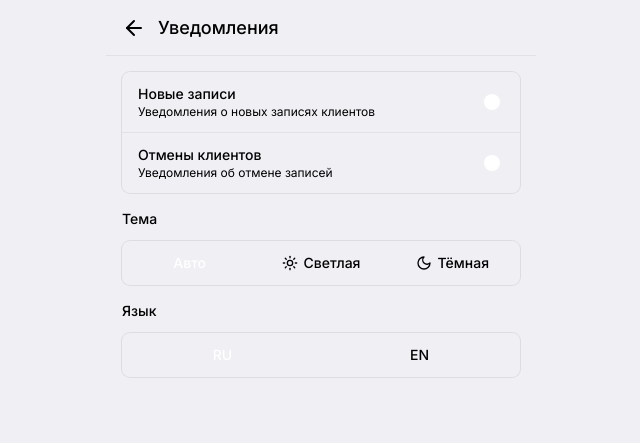
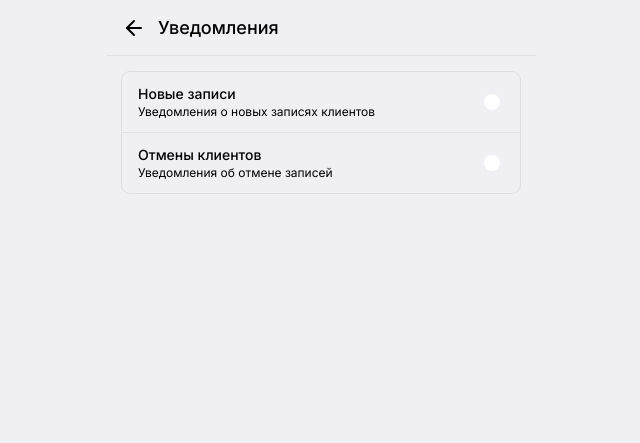
Before and after one commit to Karlen9/scheduler, a Next.js app in the folder mini-app/: page /admin/settings/notifications in a window 1280 px wide. Shown: the top 443 px of the page, without its empty margins (319-959 px from the left). Built offline with nearby package versions, Linux system fonts and the light colour scheme; no server answers.

Commit message:
Move admin LanguageSelector to main settings page alongside theme switcher

```diff
--- a/mini-app/src/app/admin/settings/notifications/page.tsx
+++ b/mini-app/src/app/admin/settings/notifications/page.tsx
@@ -1,25 +1,17 @@
 "use client";
 
-import { useState, useEffect, useRef } from "react";
+import { useState, useEffect } from "react";
 import { toast } from "sonner";
-import { useTranslations, useLocale } from "next-intl";
-import { useRouter } from "next/navigation";
-import { setLocale } from "@/actions/locale";
+import { useTranslations } from "next-intl";
 import { TopBar } from "@/components/TopBar";
-import { ThemeSelector } from "@/components/ThemeSelector";
-import { LanguageSelector } from "@/components/LanguageSelector";
 import { api } from "@/lib/api";
-import { useAdminNotifications, useAdminProfile } from "@/hooks/queries";
+import { useAdminNotifications } from "@/hooks/queries";
 import { invalidateAdminNotifications } from "@/hooks/mutations";
 
 export default function AdminNotificationsPage() {
   const t = useTranslations("AdminNotifications");
   const te = useTranslations("Errors");
-  const tl = useTranslations("LanguageSelector");
-  const locale = useLocale();
-  const router = useRouter();
   const { data: prefs, isLoading } = useAdminNotifications();
-  const { data: trainerProfile } = useAdminProfile();
   const [notifyNewBookings, setNotifyNewBookings] = useState(true);
   const [notifyCancellations, setNotifyCancellations] = useState(true);
   const [initialized, setInitialized] = useState(false);
@@ -31,15 +23,6 @@ export default function AdminNotificationsPage() {
     setNotifyCancellations(prefs.notifyCancellations);
     setInitialized(true);
   }, [prefs, isLoading, initialized]);
-
-  // Cross-device language sync
-  const syncedRef = useRef(false);
-  useEffect(() => {
-    if (trainerProfile?.language && trainerProfile.language !== locale && !syncedRef.current) {
-      syncedRef.current = true;
-      setLocale(trainerProfile.language).then(() => router.refresh());
-    }
-  }, [trainerProfile?.language, locale, router]);
 
   const handleToggle = async (
     key: "notifyNewBookings" | "notifyCancellations",
@@ -105,16 +88,6 @@ export default function AdminNotificationsPage() {
           ))}
         </div>
       </div>
-      {/* Theme */}
-      <div className="p-4 pt-0">
-        <h3 className="text-sm text-muted-foreground mb-3">{t("theme")}</h3>
-        <ThemeSelector />
-      </div>
-      {/* Language */}
-      <div className="p-4 pt-0">
-        <h3 className="text-sm text-muted-foreground mb-3">{tl("language")}</h3>
-        <LanguageSelector isAdmin />
-      </div>
     </div>
   );
 }
--- a/mini-app/src/app/admin/settings/page.tsx
+++ b/mini-app/src/app/admin/settings/page.tsx
@@ -1,13 +1,31 @@
 "use client";
 
+import { useEffect, useRef } from "react";
 import { Users, User, DollarSign, Clock, Bell, HelpCircle, CalendarOff } from "lucide-react";
-import { useTranslations } from "next-intl";
+import { useTranslations, useLocale } from "next-intl";
+import { useRouter } from "next/navigation";
+import { setLocale } from "@/actions/locale";
 import { TopBar } from "@/components/TopBar";
 import { SettingsMenuItem, SettingsGroup } from "@/components/SettingsMenuItem";
 import { ThemeSelector } from "@/components/ThemeSelector";
+import { LanguageSelector } from "@/components/LanguageSelector";
+import { useAdminProfile } from "@/hooks/queries";
 
 export default function SettingsPage() {
   const t = useTranslations("AdminSettings");
+  const tl = useTranslations("LanguageSelector");
+  const locale = useLocale();
+  const router = useRouter();
+  const { data: trainerProfile } = useAdminProfile();
+
+  // Cross-device language sync
+  const syncedRef = useRef(false);
+  useEffect(() => {
+    if (trainerProfile?.language && trainerProfile.language !== locale && !syncedRef.current) {
+      syncedRef.current = true;
+      setLocale(trainerProfile.language).then(() => router.refresh());
+    }
+  }, [trainerProfile?.language, locale, router]);
 
   return (
     <div>
@@ -69,6 +87,11 @@ export default function SettingsPage() {
           <h3 className="text-sm text-muted-foreground mb-3">{t("theme")}</h3>
           <ThemeSelector />
         </div>
+
+        <div className="mt-4">
+          <h3 className="text-sm text-muted-foreground mb-3">{tl("language")}</h3>
+          <LanguageSelector isAdmin />
+        </div>
       </div>
     </div>
   );
```
